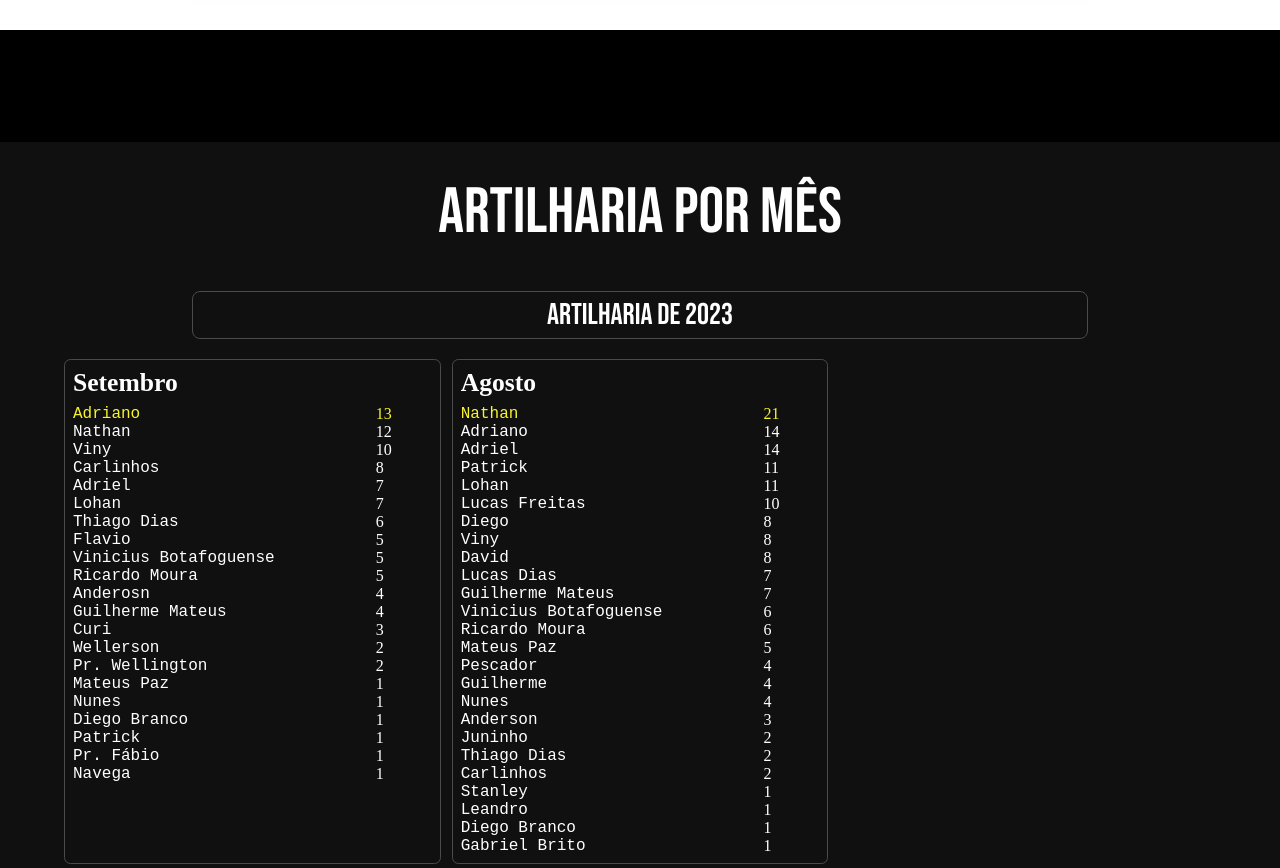
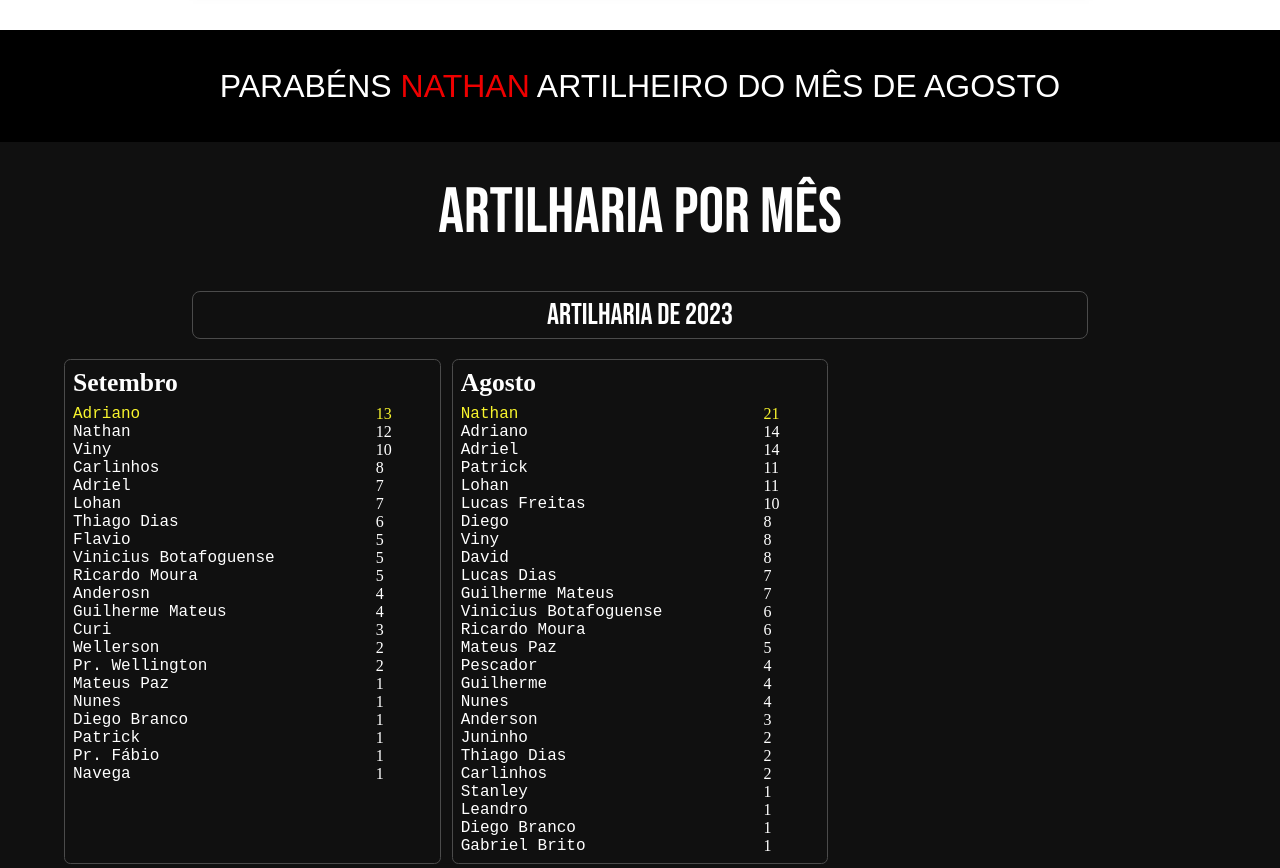
Before and after one commit to Dhriel/projetorenovarfutebol, a plain HTML site: page index.html in a window 1280 px wide. Shown: the part 3080-3948 px from the top of the page. Drawn offline with Linux system fonts and the light colour scheme.

Commit message:
Update index.html

```diff
--- a/index.html
+++ b/index.html
@@ -112,7 +112,7 @@
     <!-- Parabéns ao artilheiro-->
 
     <div class="scorer--container">
-        <div class="scorer--player">
+        <div class="scorer--player">PARABÉNS <span>NATHAN</span> ARTILHEIRO DO MÊS DE AGOSTO
         </div>
     </div>
 
```
